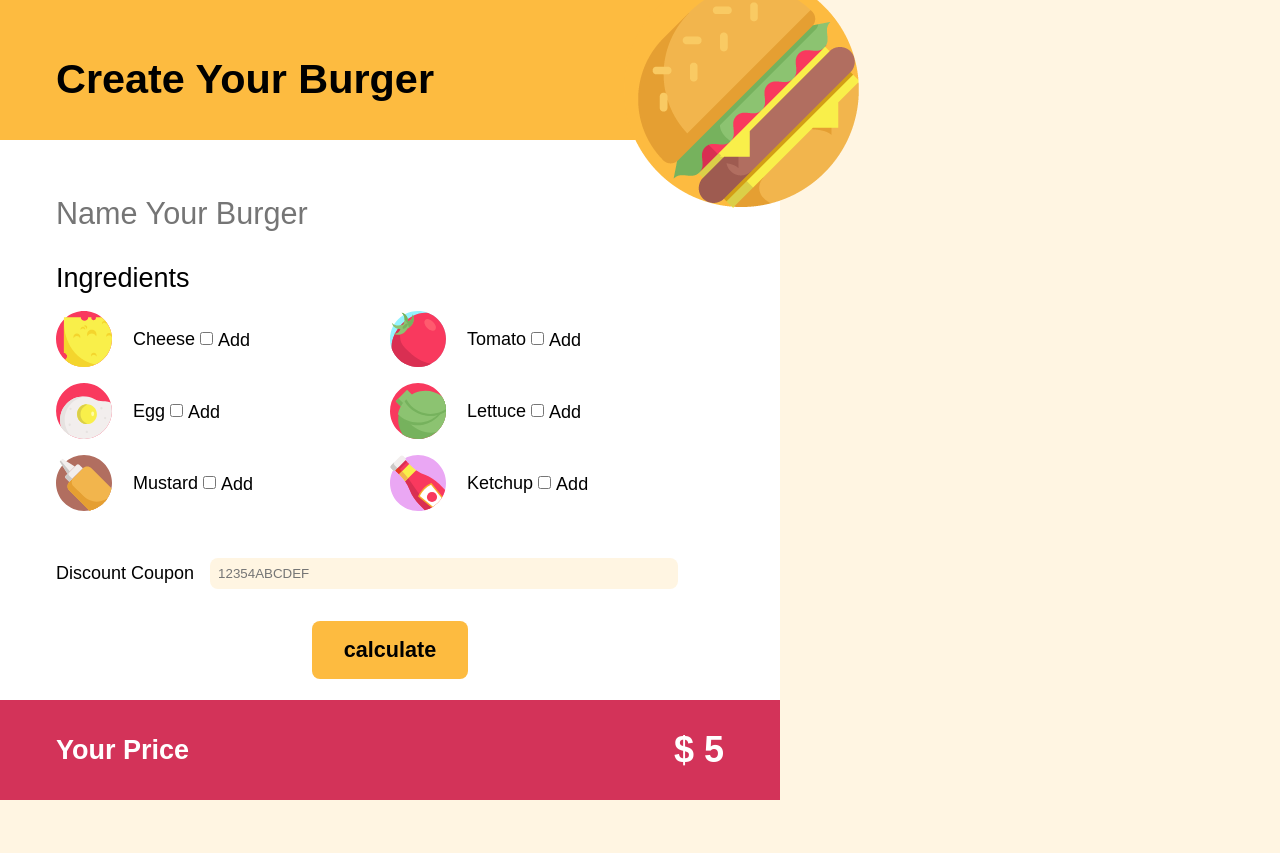
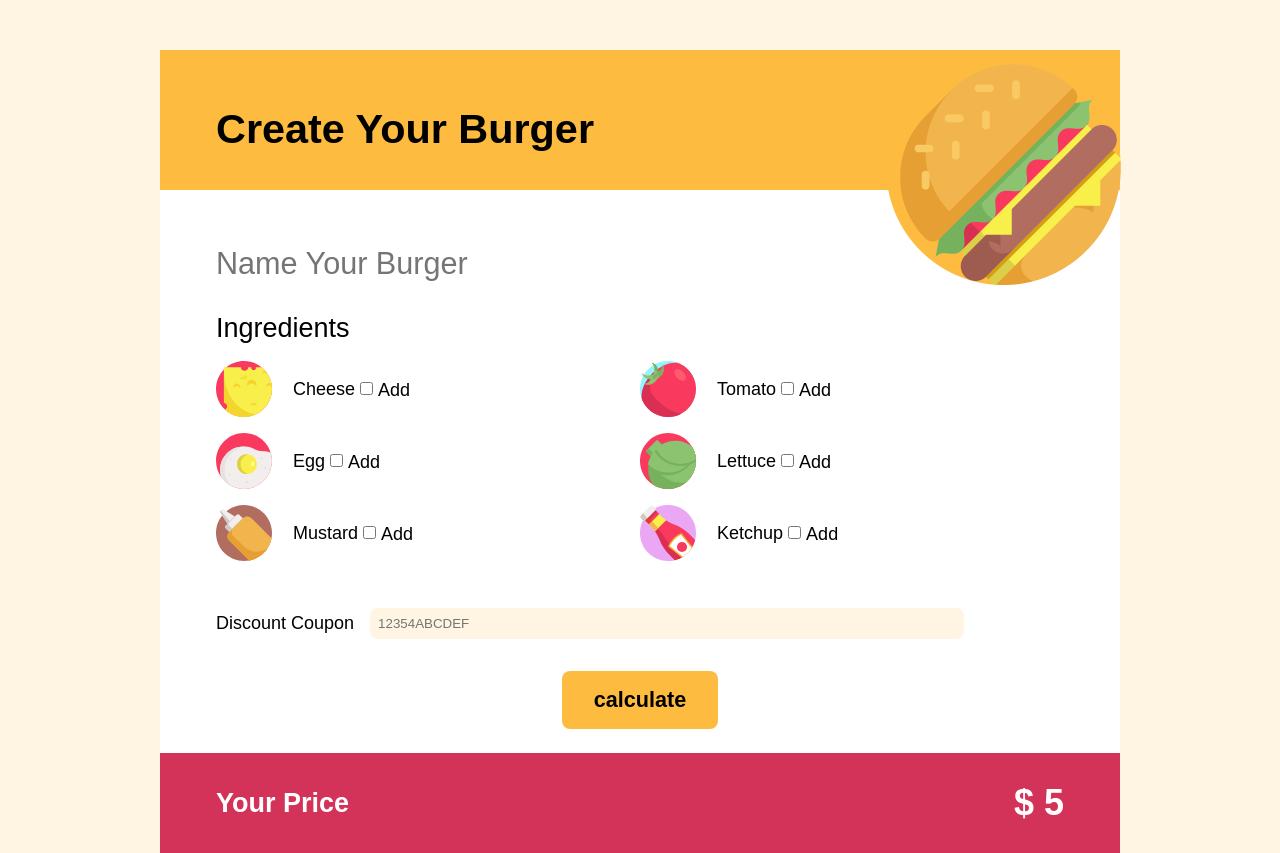
Before and after one commit to SalvatoreB98/js-burger, a plain HTML site: page index.html in a window 1280 px wide. Before the commit the page ends 800 px from the top, so only its background shows below. Drawn offline with Linux system fonts and the light colour scheme; a web font is replaced by a local one.

Commit message:
Inizia stile e html

```diff
--- a/css/style.css
+++ b/css/style.css
@@ -29,9 +29,10 @@
 
   /* layout */
   .container {
-    width: 50%;
+    width: 75%;
+    margin: auto;
+    margin-top: 50px;
     min-width: 780px;
-    height: 100vh;
     background-color: white;
   }
 
@@ -55,8 +56,8 @@
 
   header:after {
     position: absolute;
-    top: -20%;
-    left: 80%;
+    top: 0;
+    right: -22px;
     content: '';
     width: 256px;
     height: 256px;
```
